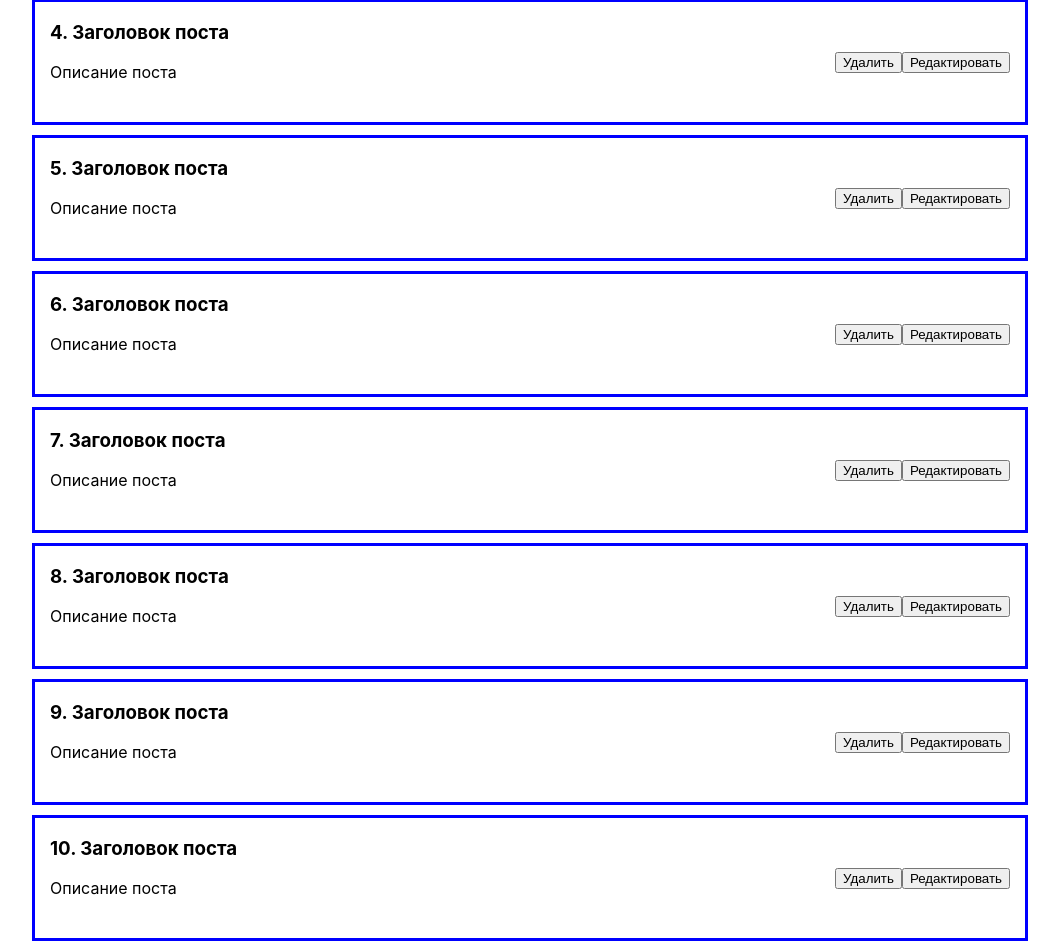
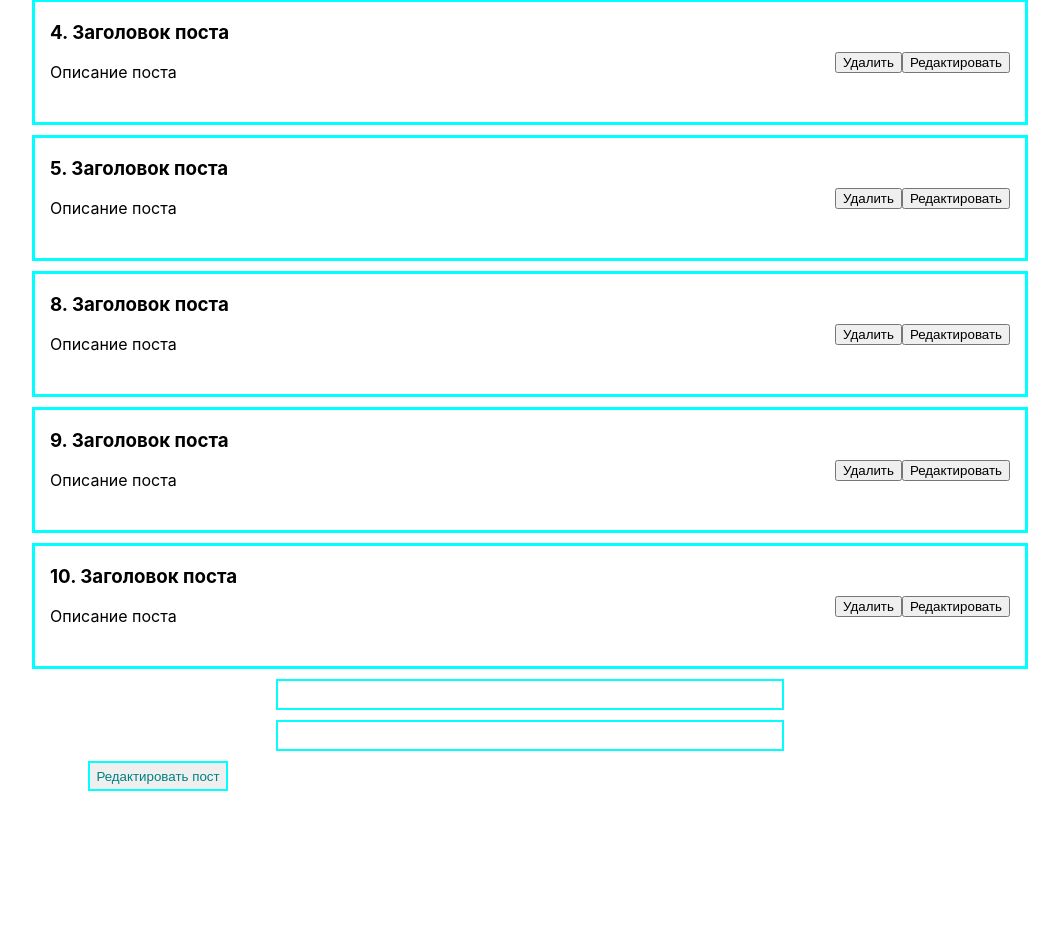
Before and after one commit to BragaMaria/TestTask, a React (Create React App) app: page / in a window 1280 px wide. Shown: the part 419-1370 px from the top of the page, without its empty margins (110-1169 px from the left). After the commit the page ends 1210 px from the top, so only its background shows below. Built offline with nearby package versions, Linux system fonts and the light colour scheme; data requests are answered from the project's data file.

Commit message:
Верстка окна: Редактировать пост

```diff
--- a/db.json
+++ b/db.json
@@ -26,16 +26,6 @@
       "description": "Описание поста"
     },
     {
-      "id": 6,
-      "title": "Заголовок поста",
-      "description": "Описание поста"
-    },
-    {
-      "id": 7,
-      "title": "Заголовок поста",
-      "description": "Описание поста"
-    },
-    {
       "id": 8,
       "title": "Заголовок поста",
       "description": "Описание поста"
--- a/src/App.css
+++ b/src/App.css
@@ -4,11 +4,39 @@
   max-width: 1024px;
   padding: 0 15px;
   margin: 10px auto;
-  border: 3px solid #0000FF;
+  border: 3px solid #00ffff;
   display: flex;
   justify-content: space-between;
 }
 
-.buttons{
+.buttons {
   align-self: center;
 }
+
+.edit {
+  display: flex;
+  margin: 10px auto;
+  width: 500px;
+  height: 25px;
+  position: relative;
+  border: 2px solid #00ffff;
+}
+
+.edit_button {
+  display: flex;
+  margin: auto;
+  width: 140px;
+  height: 30px;
+  position: absolute;
+  border: 2px solid #00ffff;
+  left: 198px;
+  color: #008080;
+}
+
+.edit_button:hover {
+  border: 2px solid #008080;
+}
+
+.edit_button:active {
+  background-color: #00ffff;
+}
--- a/src/App.tsx
+++ b/src/App.tsx
@@ -58,6 +58,10 @@ function App() {
           </div>
         );
       })}
+      <input className="edit" type="text" />
+      <input className="edit" type="text" />
+      <input className="edit_button" type="button" value="Редактировать пост"/>
+
     </div>
   );
 }
```
